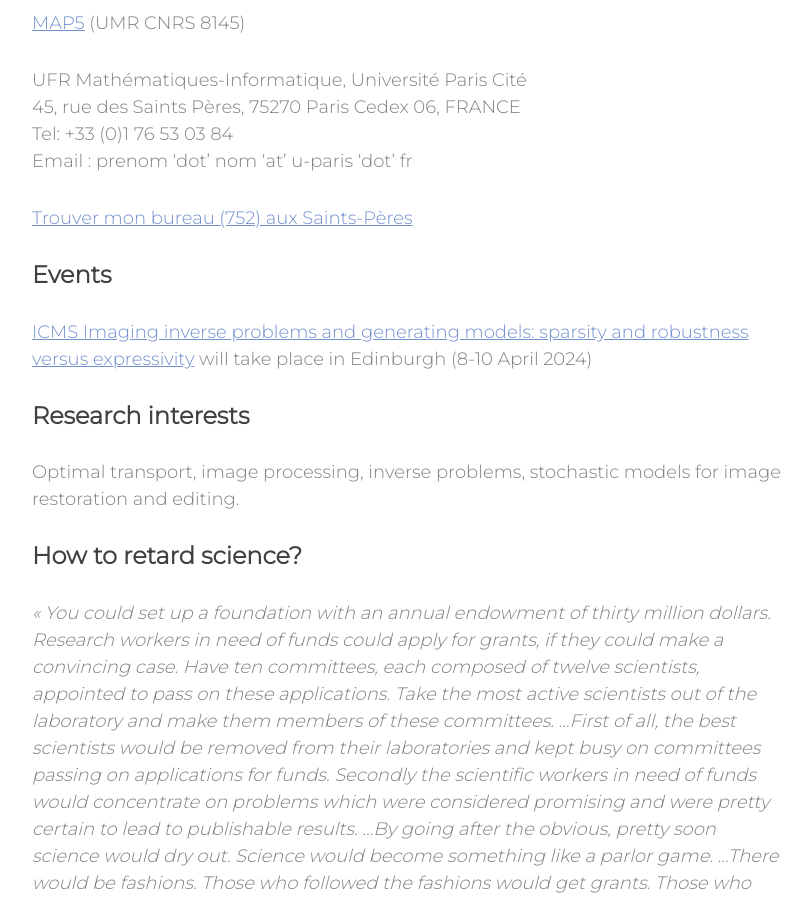
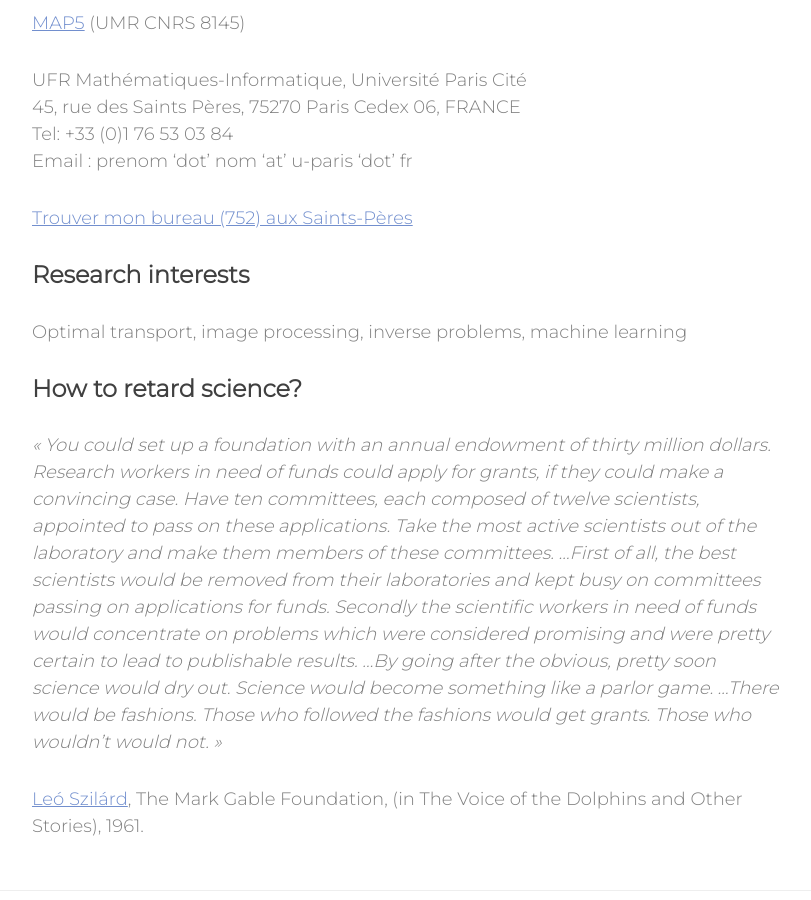
Before and after one commit to judelo/judelo.github.io, a Jekyll site: the page built from index.md, in a window 1280 px wide and 900 px high, scrolled down 973 px. Shown: the whole window, without its empty margins (233-1044 px from the left). Built offline with Jekyll 4.4.1, drawn with Linux system fonts in a browser that asks for light colours; nearby versions of some CDN libraries.

Commit message:
updated index

```diff
--- a/index.md
+++ b/index.md
@@ -17,13 +17,10 @@ Email : prenom ‘dot’ nom ‘at’ u-paris ‘dot’ fr
 
 [Trouver mon bureau (752) aux Saints-Pères](pages/comment-venir.md)
 
-### Events
-
-[ICMS Imaging inverse problems and generating models: sparsity and robustness versus expressivity](https://www.icms.org.uk/InverseProblems) will take place in Edinburgh (8-10 April 2024)
 
 ### Research interests
 
-Optimal transport, image processing, inverse problems, stochastic models for image restoration and editing.
+Optimal transport, image processing, inverse problems, machine learning
 
 ### How to retard science?
 
```
Also changed, not shown: pages/CV_Court.md (+5 -4 lines), pages/Supervision.md (+0 -3 lines).
